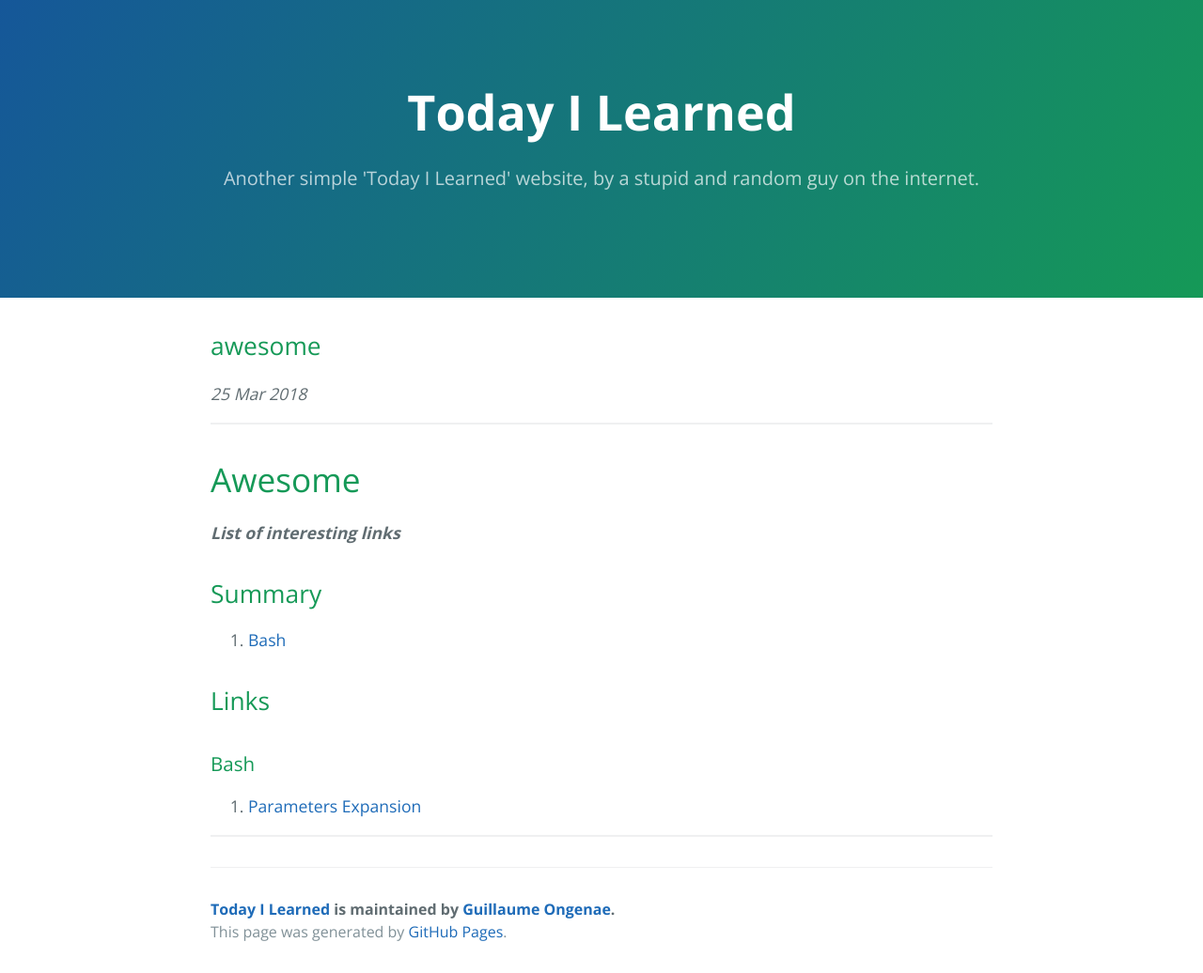
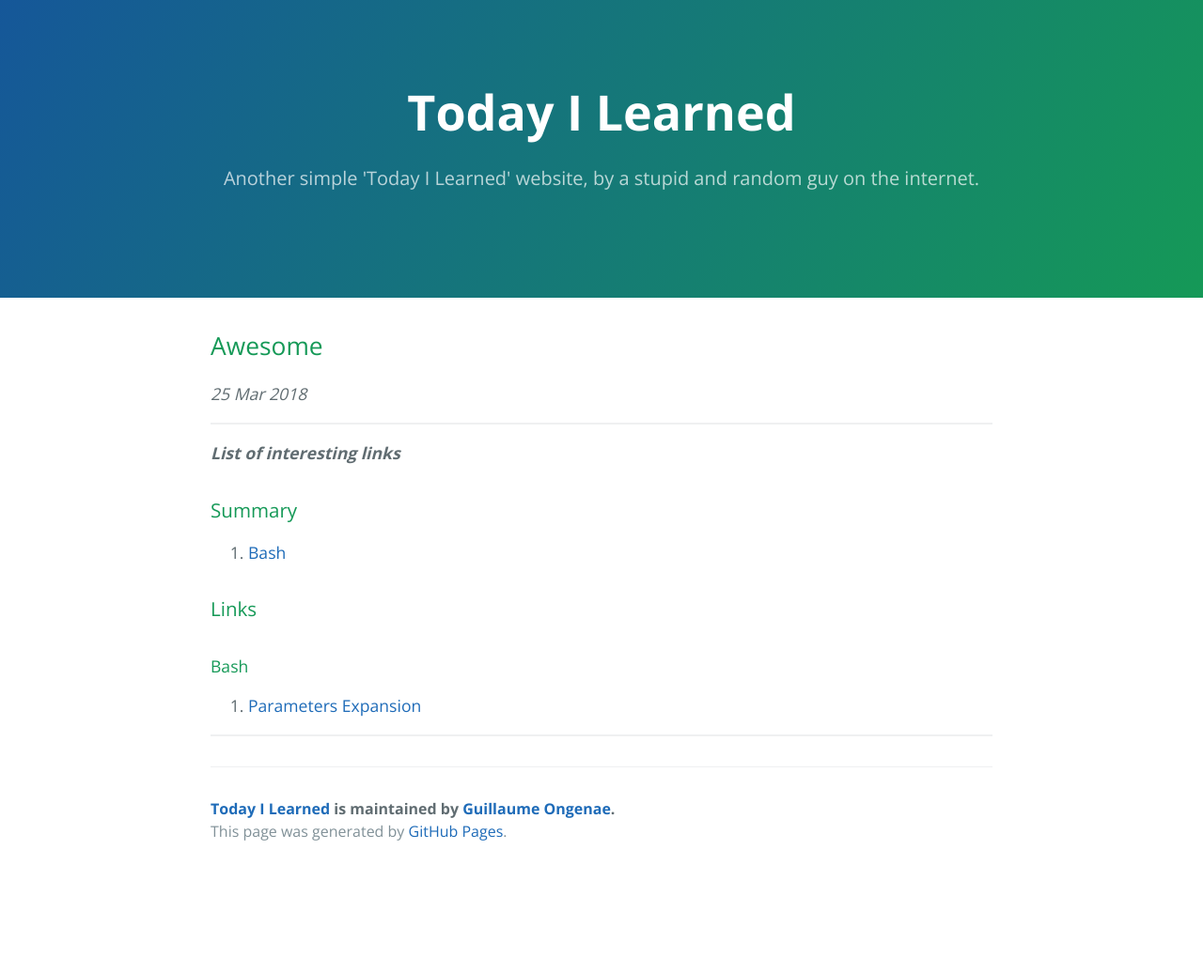
Before and after one commit to g-ongenae/TIL, a Jekyll site: the page built from _posts/2018-03-25-awesome.markdown, in a window 1280 px wide. Shown: the whole page at 94% size. Built offline with Jekyll 4.4.1, drawn with Linux system fonts in a browser that asks for light colours; comment, search, counter and statistics services are not loaded; after the commit the page ends 929 px from its top, so only the background shows below that.

Commit message:
Fix display

```diff
--- a/_posts/2018-03-25-awesome.markdown
+++ b/_posts/2018-03-25-awesome.markdown
@@ -1,21 +1,18 @@
 ---
 layout: post
-title: "awesome"
+title: "Awesome"
 date: 2018-03-25
 categories: main
 comments: true
 ---
-
-# Awesome
-
 ***List of interesting links***
 
-## Summary
+### Summary
 
 1. [Bash](#Bash)
 
-## Links
+### Links
 
-### Bash
+#### Bash
 
 1. [Parameters Expansion](http://wiki.bash-hackers.org/syntax/pe)
```
